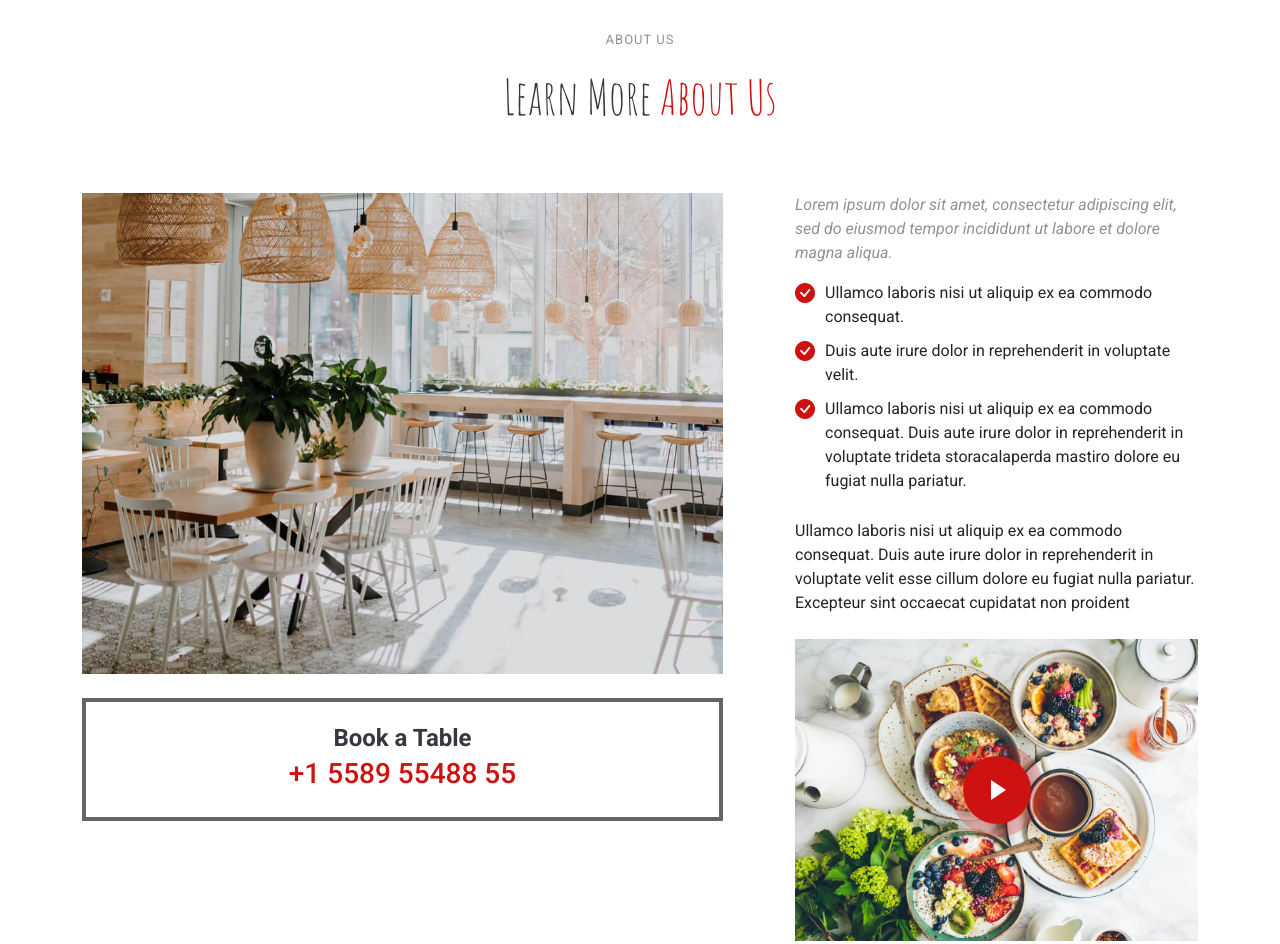
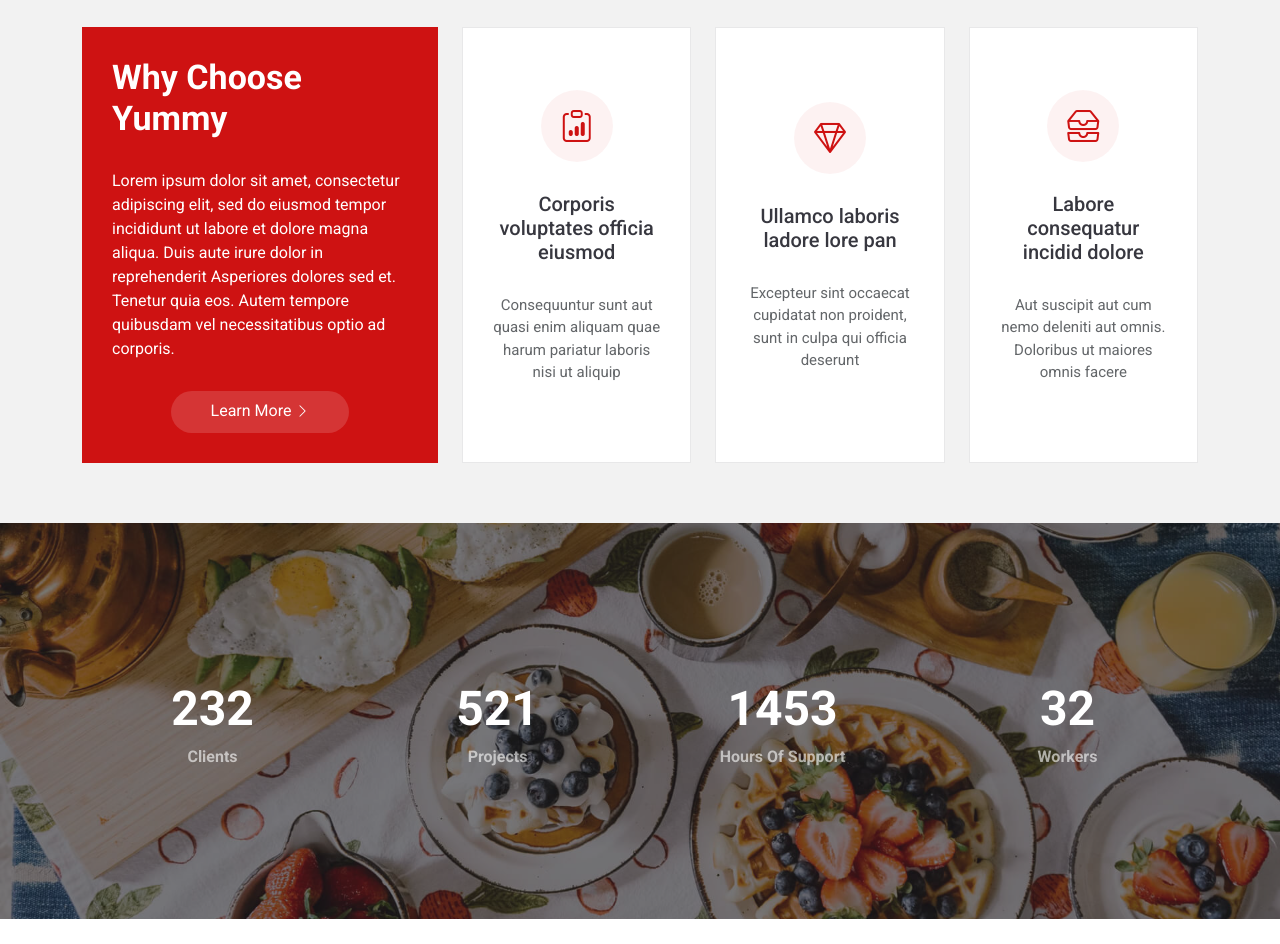
Before and after one commit to silviofbarbieri/dmd110325, a plain HTML site: page index.html in a window 1280 px wide. Shown: the part 662-1606 px from the top of the page. Drawn offline with Linux system fonts and the light colour scheme.

Commit message:
Update index.html

```diff
--- a/index.html
+++ b/index.html
@@ -106,50 +106,7 @@
 
     </section><!-- /Hero Section -->
 
-    <!-- About Section -->
-    <section id="about" class="about section">
 
-      <!-- Section Title -->
-      <div class="container section-title" data-aos="fade-up">
-        <h2>About Us<br></h2>
-        <p><span>Learn More</span> <span class="description-title">About Us</span></p>
-      </div><!-- End Section Title -->
-
-      <div class="container">
-
-        <div class="row gy-4">
-          <div class="col-lg-7" data-aos="fade-up" data-aos-delay="100">
-            <img src="assets/img/about.jpg" class="img-fluid mb-4" alt="">
-            <div class="book-a-table">
-              <h3>Book a Table</h3>
-              <p>+1 5589 55488 55</p>
-            </div>
-          </div>
-          <div class="col-lg-5" data-aos="fade-up" data-aos-delay="250">
-            <div class="content ps-0 ps-lg-5">
-              <p class="fst-italic">
-                Lorem ipsum dolor sit amet, consectetur adipiscing elit, sed do eiusmod tempor incididunt ut labore et dolore
-                magna aliqua.
-              </p>
-              <ul>
-                <li><i class="bi bi-check-circle-fill"></i> <span>Ullamco laboris nisi ut aliquip ex ea commodo consequat.</span></li>
-                <li><i class="bi bi-check-circle-fill"></i> <span>Duis aute irure dolor in reprehenderit in voluptate velit.</span></li>
-                <li><i class="bi bi-check-circle-fill"></i> <span>Ullamco laboris nisi ut aliquip ex ea commodo consequat. Duis aute irure dolor in reprehenderit in voluptate trideta storacalaperda mastiro dolore eu fugiat nulla pariatur.</span></li>
-              </ul>
-              <p>
-                Ullamco laboris nisi ut aliquip ex ea commodo consequat. Duis aute irure dolor in reprehenderit in voluptate
-                velit esse cillum dolore eu fugiat nulla pariatur. Excepteur sint occaecat cupidatat non proident
-              </p>
-
-              <div class="position-relative mt-4">
-                <img src="assets/img/about-2.jpg" class="img-fluid" alt="">
-                <a href="https://www.youtube.com/watch?v=Y7f98aduVJ8" class="glightbox pulsating-play-btn"></a>
-              </div>
-            </div>
-          </div>
-        </div>
-
-      </div>
 
     </section><!-- /About Section -->
 
```
